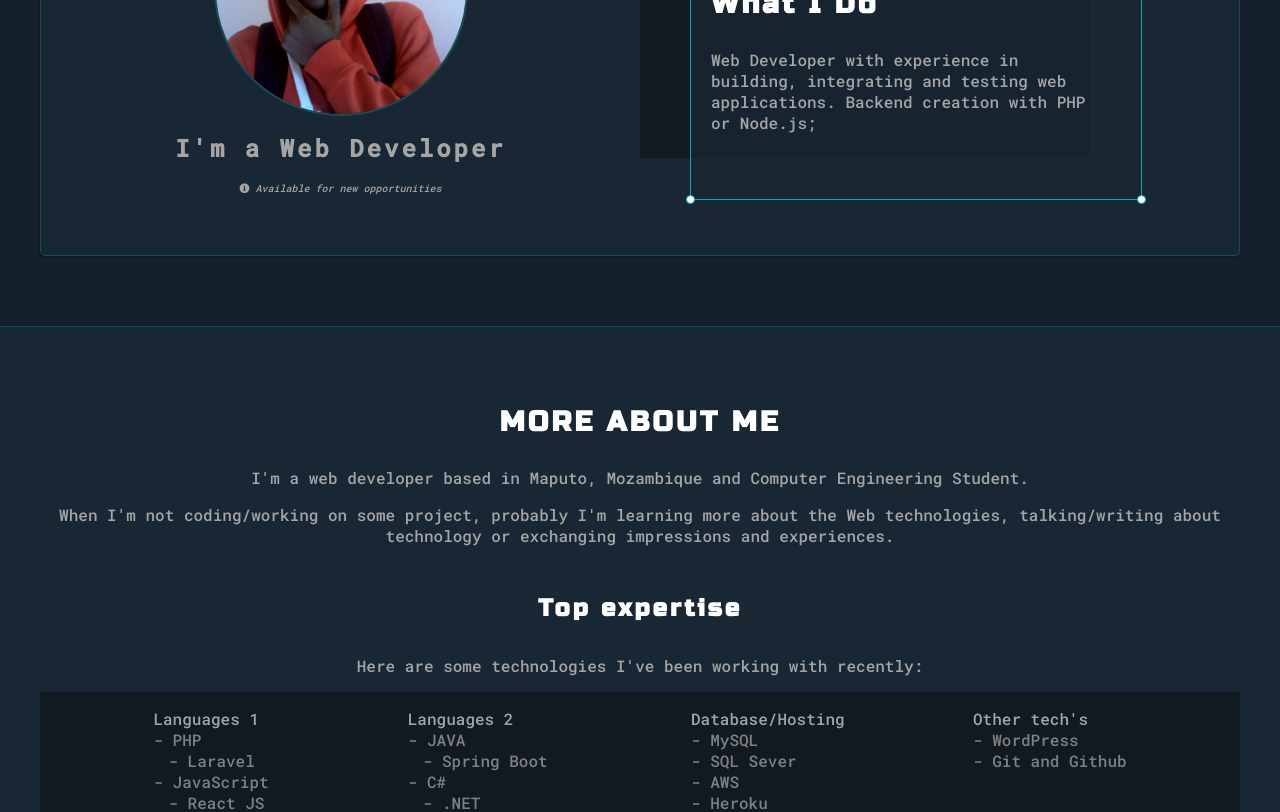
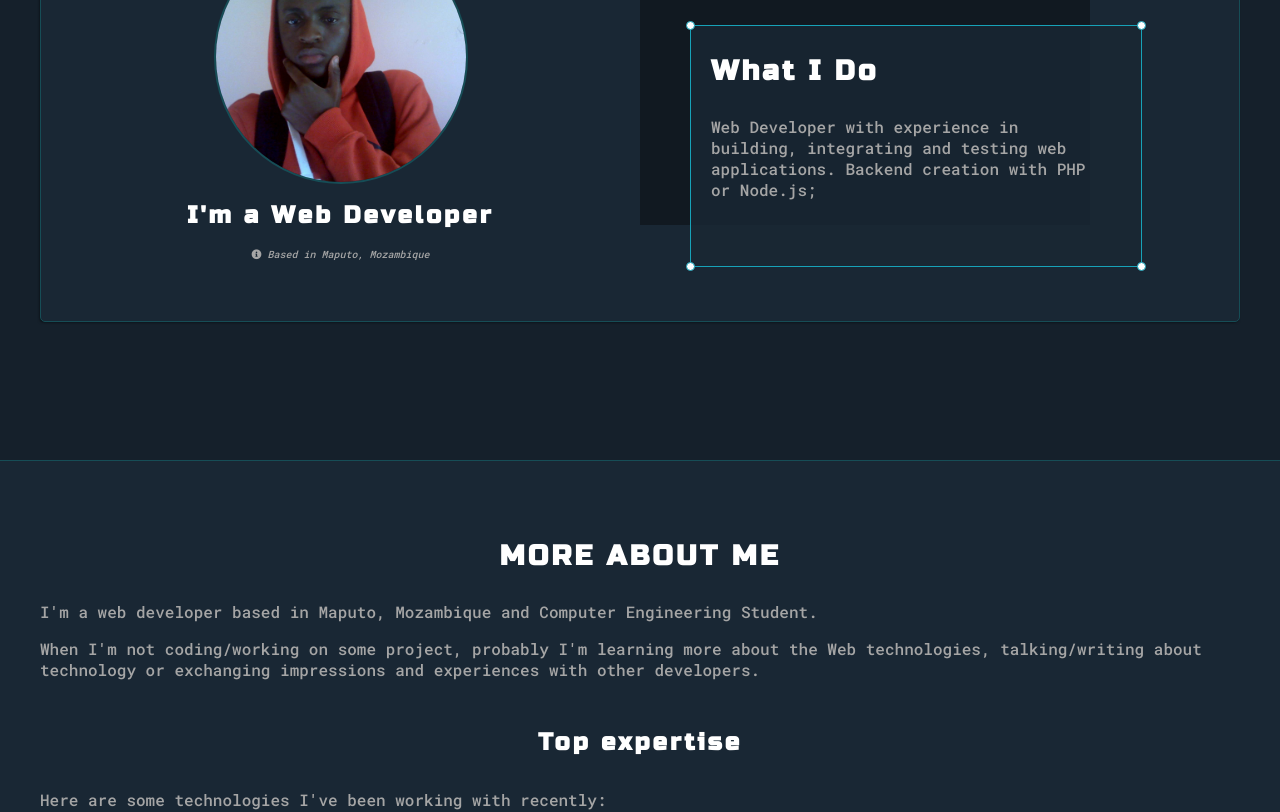
Before and after one commit to JChirindza/Web_portfolio_nextjs_v2, a Next.js app: page /home in a window 1280 px wide. Shown: the part 400-1212 px from the top of the page. Built offline with nearby package versions, Linux system fonts and the light colour scheme.

Commit message:
Update home page | Set first page fullscreen

```diff
--- a/pages/home.js
+++ b/pages/home.js
@@ -1,10 +1,9 @@
 import homeStyles from "../styles/Home.module.css";
 
 const Home = () => {
-    const x = 2;
     return (
         <>
-            <section className="s1">
+            <section className="s1 fullscreen">
                 <div className="main_container">
                     <div className="greeting_wrapper">
                         <h1>
@@ -19,11 +18,11 @@ const Home = () => {
                         <div className="left_column">
                             <img id="profile_pic" src="../images/john.jpg" />
                             <h4 className={homeStyles.pic_description}>
-                                <label>I'm a Web Developer</label>
+                                I'm a Web Developer
                             </h4>
                             <p id="settings-note">
-                                <i className="fas fa-info-circle"></i> Available
-                                for new opportunities
+                                <i className="fas fa-info-circle"></i> Based in
+                                Maputo, Mozambique
                             </p>
                         </div>
 
@@ -64,7 +63,7 @@ const Home = () => {
                 <div className="main_container">
                     <h3 className="text_center">MORE ABOUT ME</h3>
                     <div className="about_wrapper">
-                        <div className="text_center">
+                        <div>
                             <p>
                                 I'm a web developer based in Maputo, Mozambique
                                 and Computer Engineering Student.
@@ -74,7 +73,8 @@ const Home = () => {
                                 When I'm not coding/working on some project,
                                 probably I'm learning more about the Web
                                 technologies, talking/writing about technology
-                                or exchanging impressions and experiences.
+                                or exchanging impressions and experiences with
+                                other developers.
                             </p>
                         </div>
 
@@ -82,7 +82,7 @@ const Home = () => {
                             <div className="expertises">
                                 <h4 className="text_center">Top expertise</h4>
 
-                                <p className="text_center">
+                                <p className="">
                                     Here are some technologies I've been working
                                     with recently:
                                 </p>
@@ -136,7 +136,9 @@ const Home = () => {
                                 </div>
 
                                 <p className="text_center">
-                                    Nowadays focusing on PHP + JavaScript:{" "}
+                                    <label htmlFor="" className="">
+                                        Nowadays focusing on PHP + JavaScript:{" "}
+                                    </label>
                                     <a target="_blank" href="resume.pdf">
                                         Download Resume
                                     </a>
```
